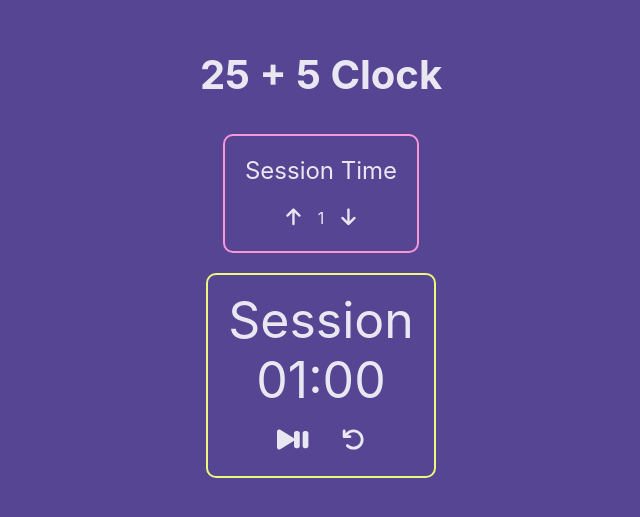
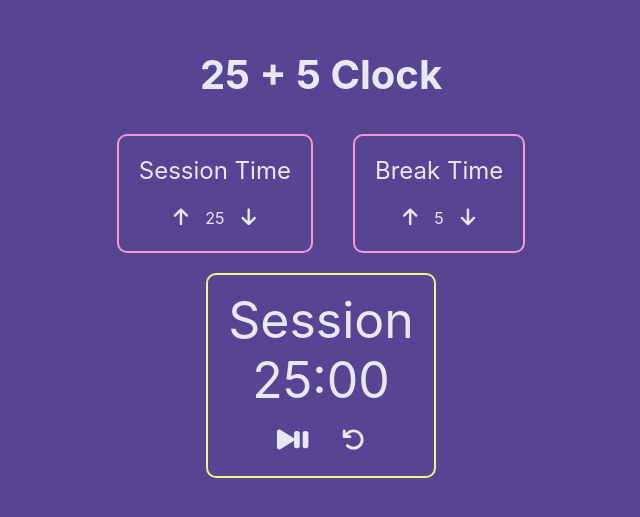
Before and after one commit to Nathanael-Whitrow/25-5-clock, a React (Create React App) app: page / in a window 1280 px wide. Shown: the part 131-648 px from the top of the page, without its empty margins (319-959 px from the left). Built offline with nearby package versions, Linux system fonts and the light colour scheme.

Commit message:
Add break timer

```diff
--- a/src/App.js
+++ b/src/App.js
@@ -12,23 +12,6 @@ function Title() {
 }
 
 function TimeAdjustor(props) {
-
-  const incrementSessionTime = () => {
-    // The + 1 is because session time has not updated yet (async)
-    if (props.time < 60 && !props.running) {
-      props.updateSession(prev => prev + 1);
-      props.updateRemaining((props.time + 1) * 60);
-    }
-  }
-
-  const decrementSessionTime = () => {
-    // The - 1 is because session time has not updated yet (async)
-    if (props.time > 1 && !props.running) {
-      props.updateSession(prev => prev - 1);
-      props.updateRemaining((props.time - 1) * 60);
-    }
-  }
-
   return (
     <div id="time-adjustor">
       <p id={props.id + '-label'} className="title-2">{props.text}</p>
@@ -36,7 +19,7 @@ function TimeAdjustor(props) {
         <button
           id={props.id + '-increment'}
           className='button button-up'
-          onClick={incrementSessionTime}
+          onClick={props.increment}
         >
           <i className='fa-solid fa-arrow-up'></i>
         </button>
@@ -51,7 +34,7 @@ function TimeAdjustor(props) {
         <button
           id={props.id + '-decrement'}
           className='button button-down'
-          onClick={decrementSessionTime}
+          onClick={props.decrement}
         >
           <i className='fa-solid fa-arrow-down'></i>
         </button>
@@ -61,9 +44,10 @@ function TimeAdjustor(props) {
 }
 
 function Timer(props) {
-  const MS_PER_SECOND = 100;
+  const MS_PER_SECOND = 1000;
   // State used for tracking countdown
   const [intervalId, setIntervalId] = useState(0);
+  const [inSession, setInSession] = useState(true);
 
   const handlePlayPause = () => {
     if (intervalId) {
@@ -86,20 +70,29 @@ function Timer(props) {
   useEffect(() => {
     if (intervalId && props.time === 0) {
       document.getElementById("beep").play();
-      props.updateTime(props.sessionTime * 60);
+      if (inSession) {
+        props.updateTime(props.breakTime * 60);
+        setInSession(false);
+      }
+      else {
+        props.updateTime(props.sessionTime * 60);
+        setInSession(true);
+      }
     }
-  });
+  }, [intervalId, props, inSession]);
 
   const handleReset = () => {
     // Stop the countdown
     if (intervalId) {
       clearInterval(intervalId);
       setIntervalId(0);
-      props.setIsRunning(false);
+      props.setRunning(false);
     }
     // Set timer to default time
-    props.updateSessionTime(props.defaultTime);
-    props.updateTime(props.defaultTime * 60);
+    props.updateSessionTime(props.defaultSessionTime);
+    props.updateBreakTime(props.defaultBreakTime);
+    props.updateTime(props.defaultSessionTime * 60);
+    setInSession(true);
   };
 
 
@@ -115,10 +108,15 @@ function Timer(props) {
   }
   const formattedTime = minutes.concat(':').concat(seconds);
 
+  let text = 'Session';
+  if (!inSession) {
+    text = 'Break';
+  }
+
   return (
     <div>
       <div className='timer-text-container'>
-        <p id='timer-label'>Session</p>
+        <p id='timer-label'>{text}</p>
         <p id='time-left'>{formattedTime}</p>
       </div>
       <div className='controls'>
@@ -139,10 +137,40 @@ function Timer(props) {
 }
 
 function App() {
-  const DEFAULT_SESSION_TIME = 1;
+  const DEFAULT_SESSION_TIME = 25;
+  const DEFAULT_BREAK_TIME = 5;
   const [sessionTime, setSessionTime] = useState(DEFAULT_SESSION_TIME);
+  const [breakTime, setBreakTime] = useState(DEFAULT_BREAK_TIME);
   const [timeLeft, setTimeLeft] = useState(sessionTime * 60);
   const [isRunning, setIsRunning] = useState(false);
+
+  const incrementSessionTime = () => {
+    // The + 1 is because session time has not updated yet (async)
+    if (sessionTime < 60 && !isRunning) {
+      setSessionTime(prev => prev + 1);
+      setTimeLeft((sessionTime + 1) * 60);
+    }
+  }
+
+  const decrementSessionTime = () => {
+    // The - 1 is because session time has not updated yet (async)
+    if (sessionTime > 1 && !isRunning) {
+      setSessionTime(prev => prev - 1);
+      setTimeLeft((sessionTime - 1) * 60);
+    }
+  }
+
+  const incrementBreakTime = () => {
+    if (breakTime < 60 && !isRunning) {
+      setBreakTime(prev => prev + 1);
+    }
+  }
+
+  const decrementBreakTime = () => {
+    if (breakTime > 1 && !isRunning) {
+      setBreakTime(prev => prev - 1);
+    }
+  }
 
   return (
     <div className="App">
@@ -151,10 +179,16 @@ function App() {
         <TimeAdjustor
           id='session'
           text='Session Time'
+          increment={incrementSessionTime}
+          decrement={decrementSessionTime}
           time={sessionTime}
-          updateSession={setSessionTime}
-          updateRemaining={setTimeLeft}
-          running={isRunning}
+        />
+        <TimeAdjustor
+          id='break'
+          text='Break Time'
+          increment={incrementBreakTime}
+          decrement={decrementBreakTime}
+          time={breakTime}
         />
       </span>
       <div className='timer-box'>
@@ -163,7 +197,10 @@ function App() {
           updateTime={setTimeLeft}
           sessionTime={sessionTime}
           updateSessionTime={setSessionTime}
-          defaultTime={DEFAULT_SESSION_TIME}
+          defaultSessionTime={DEFAULT_SESSION_TIME}
+          breakTime={breakTime}
+          updateBreakTime={setBreakTime}
+          defaultBreakTime={DEFAULT_BREAK_TIME}
           setRunning={setIsRunning}
         />
       </div>
```
